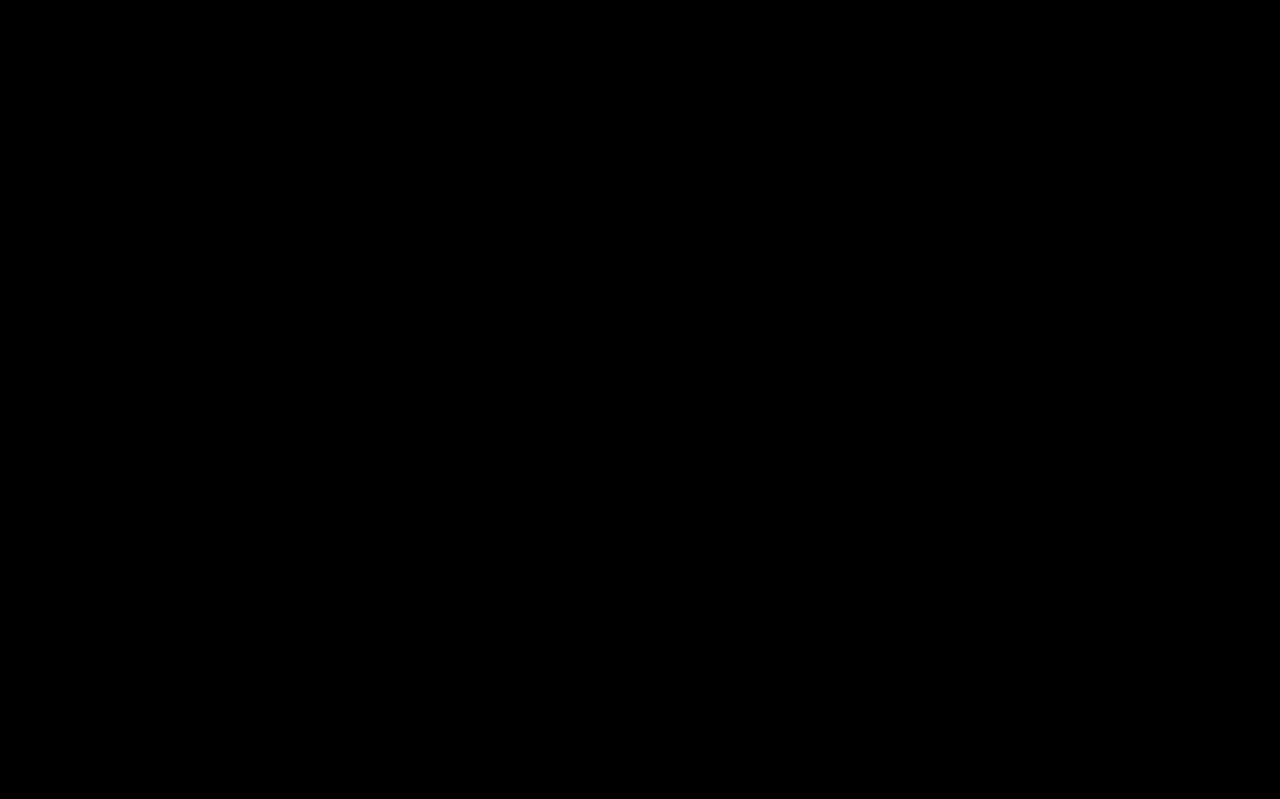
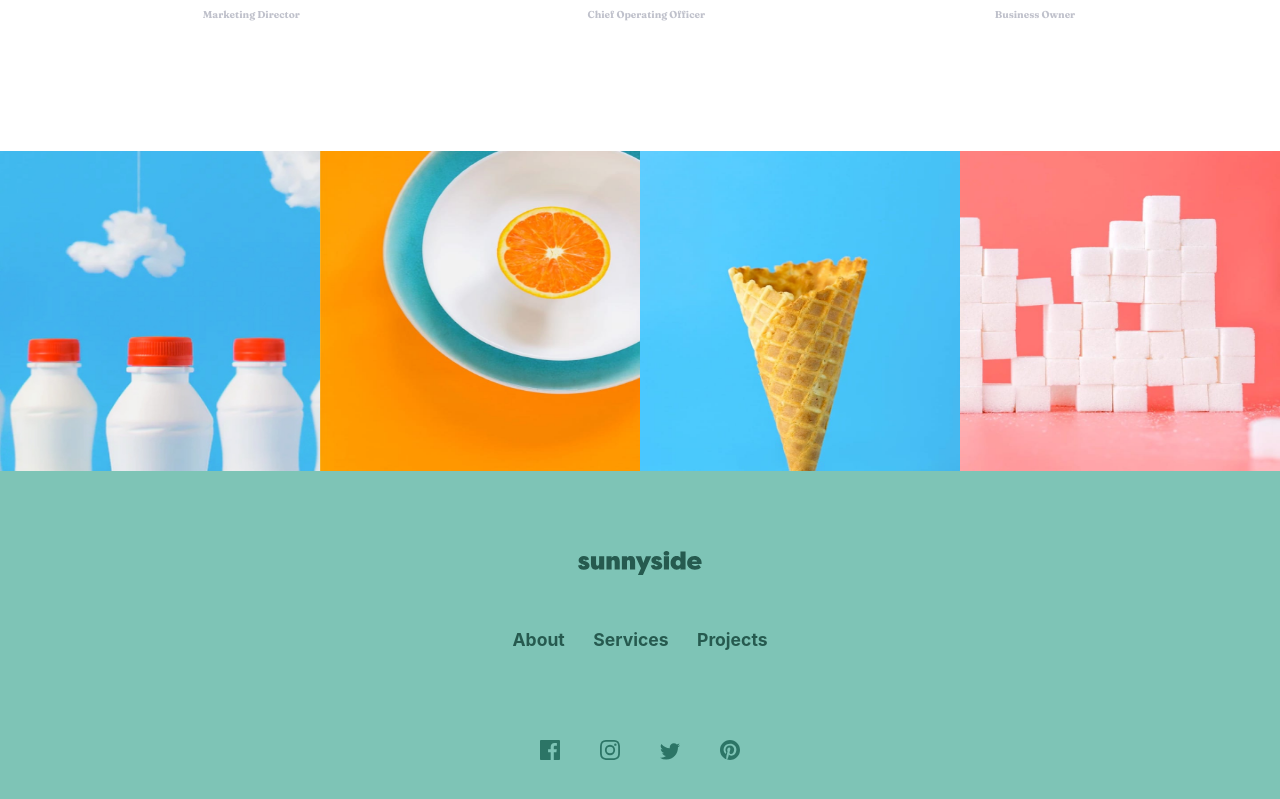
Before and after one commit to ilwad23/sunnyside-agency-landing-page-main-in-react, a React (Create React App) app: page / in a window 1280 px wide. Shown: the part 2694-3493 px from the top of the page. Before the commit the page ends 2319 px from the top, so only its background shows below. Built offline with nearby package versions, Linux system fonts and the light colour scheme.

Commit message:
minor changes

```diff
--- a/src/Components/App.js
+++ b/src/Components/App.js
@@ -3,9 +3,9 @@ import "../css/App.css";
 import Header from "./Header";
 import Benefits from "./Benefits";
 import Services from "./Services";
-// import Testimonials from "./Testimonials";
-// import Gallery from "./Gallery";
-// import Footer from "./Footer";
+import Testimonials from "./Testimonials";
+import Gallery from "./Gallery";
+import Footer from "./Footer";
 
 const useScreenSize = () => {
   const [size, setSize] = useState(window.innerWidth);
@@ -39,10 +39,9 @@ function App() {
         para="Using a collaborative formula of designers, researchers, photographers, videographers, and copywriters, we’ll build and extend your brand in digital places."
       />
       <Services imgSize={desktopOrMobile} />
-      {/*
       <Testimonials imgSize={desktopOrMobile} />
       <Gallery imgSize={[width, desktopOrMobile]} />
-      <Footer imgSize={desktopOrMobile} /> */}
+      <Footer imgSize={desktopOrMobile} />
     </div>
   );
 }
--- a/src/css/App.css
+++ b/src/css/App.css
@@ -5,10 +5,10 @@ body {
   overflow-x: hidden;
   font-size: 18px;
   font-family: "Barlow" serif;
-  background-color: black;
+  width: 100vw;
+  background: black;
+}
+.app {
+  background: white;
   width: 100vw;
 }
-.app {
-  background-color: blue;
-  width: 100vw;
-}
--- a/src/css/benefits.css
+++ b/src/css/benefits.css
@@ -1,5 +1,5 @@
 .benefits {
-  background: white;
+
   width: 100vw;}
 .benefits_para {
   font-family: "Barlow" !important;
```
